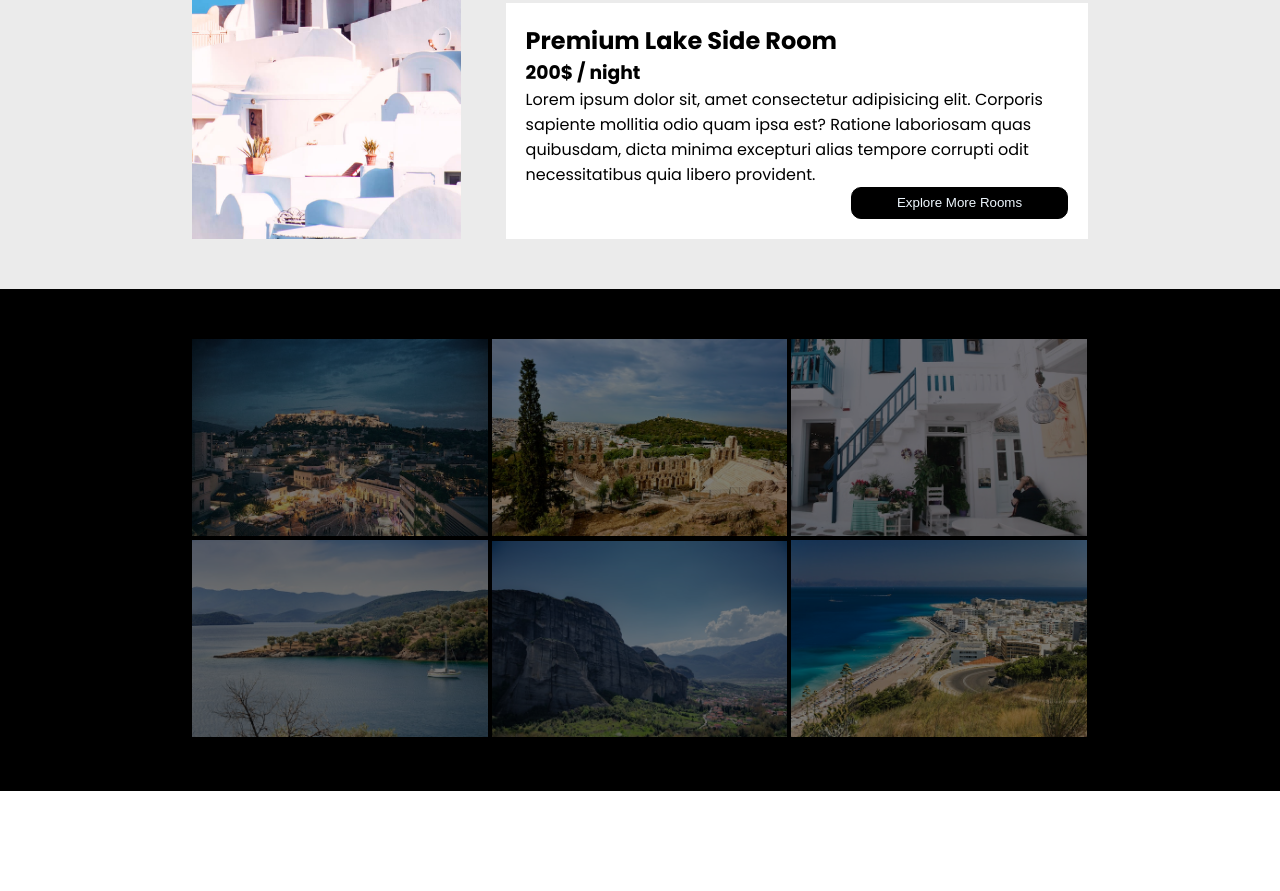
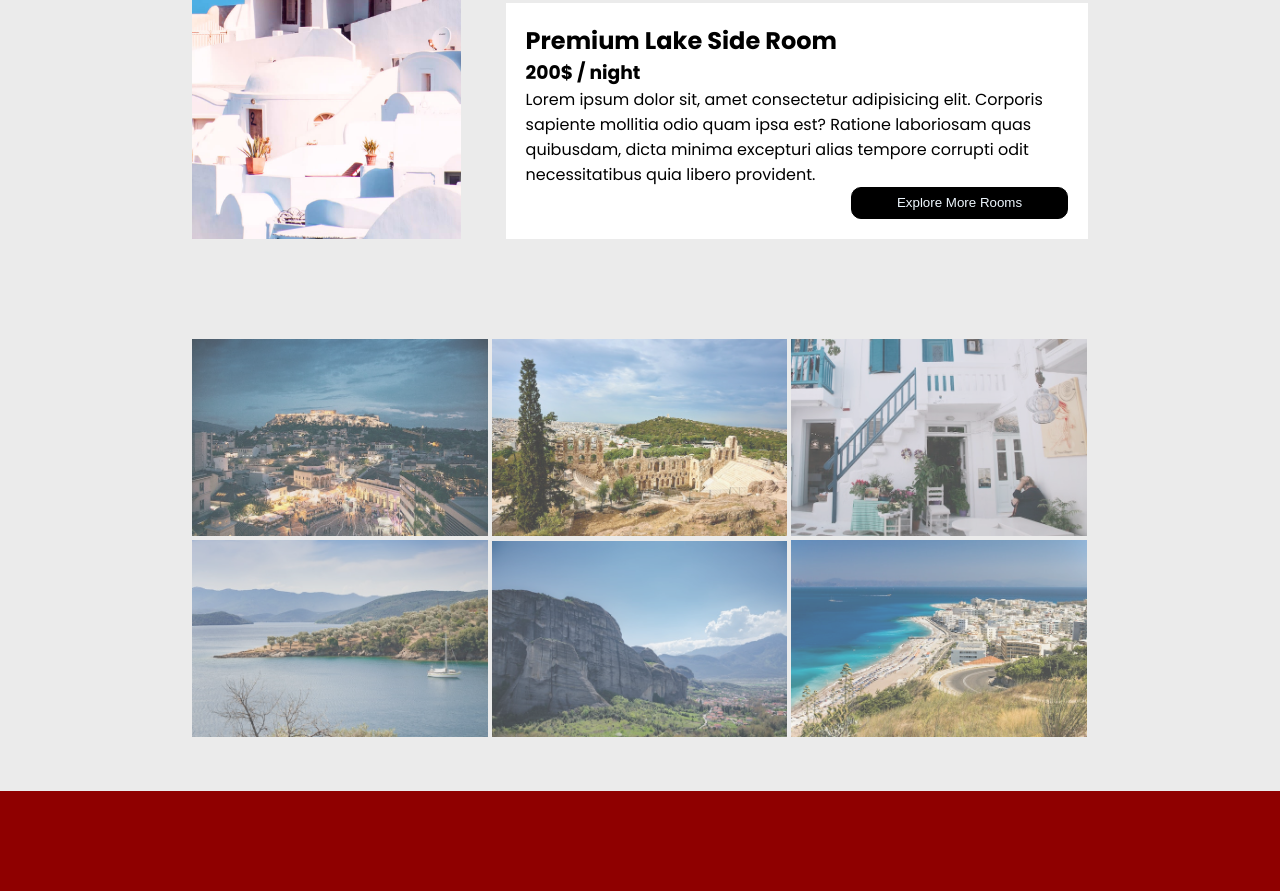
Before and after one commit to ibrahimsaber1/EL-Ahram-Traviles, a plain HTML site: page index.html in a window 1280 px wide. Shown: the part 4006-4897 px from the top of the page. Before the commit the page ends 4797 px from the top, so only its background shows below. Drawn offline with nearby package versions, Linux system fonts and the light colour scheme.

Commit message:
add footer section

```diff
--- a/index.html
+++ b/index.html
@@ -244,7 +244,13 @@
             <img class="gal-img" data-aos="fade-up" src="./images/gallery6.jpg" alt="">
 
 
+    </section>
 
+    <!-- footer section -->
+    <section class="footer">
+        <div class="footer-info"></div>
+        <div class="footer-contact"></div>
+        <!-- <div class="footer-info"></div> -->
 
     </section>
 
--- a/style.css
+++ b/style.css
@@ -431,12 +431,12 @@ font-weight: 500 ;
 .gallery{
     width: 100%;
     padding: 50px 15%;
-    background-color: black;
+    background-color: #ebebeb;
 }
 
 .gal-img{
     width: 33%;
-    opacity: 0.5 !important;
+    opacity: 0.7 !important;
     transition: 0.5s;
 }
 .gal-img:hover{
@@ -444,3 +444,11 @@ font-weight: 500 ;
     opacity: 1 !important;
 
 }
+
+/* footer section css */
+
+.footer{
+    width: 100%;
+    padding: 50px 15%;
+    background-color: #8f0000;
+}
```
